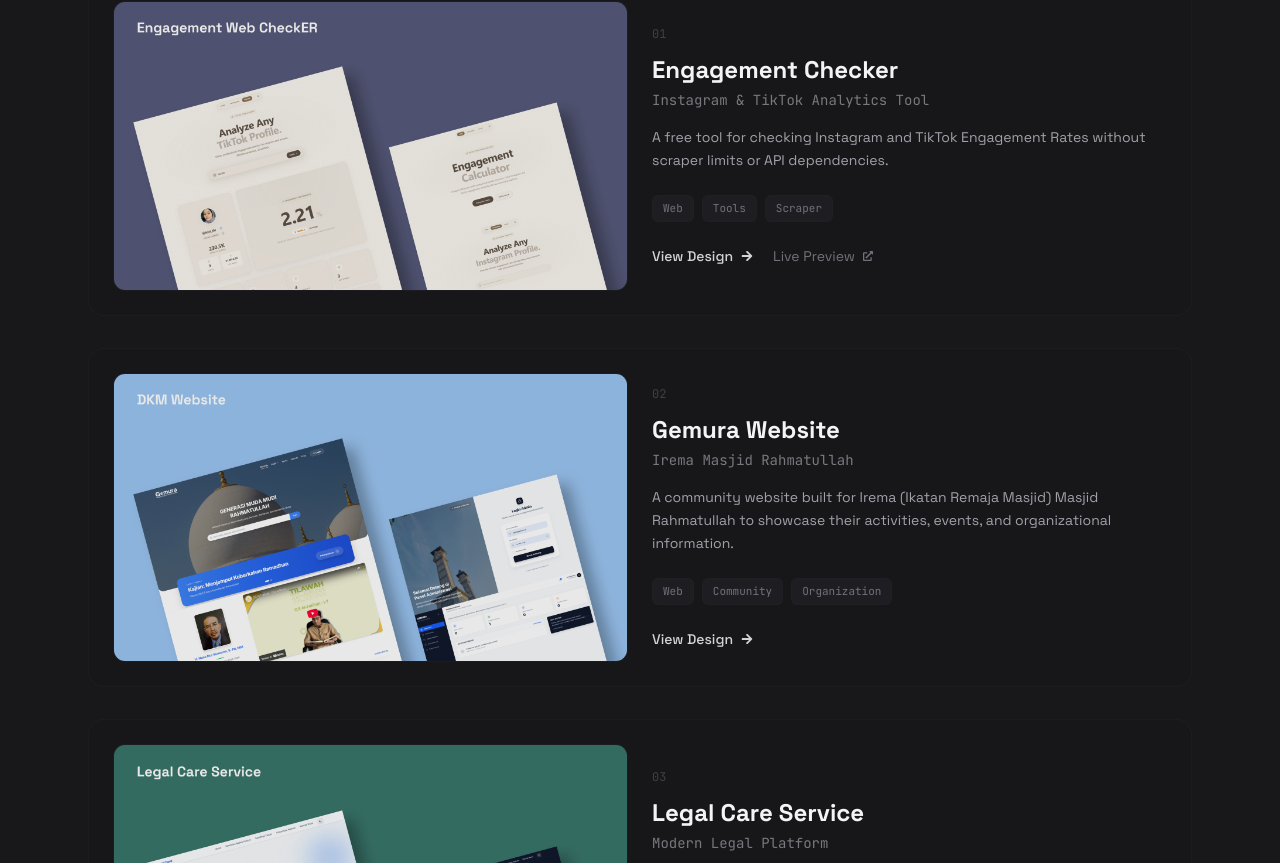
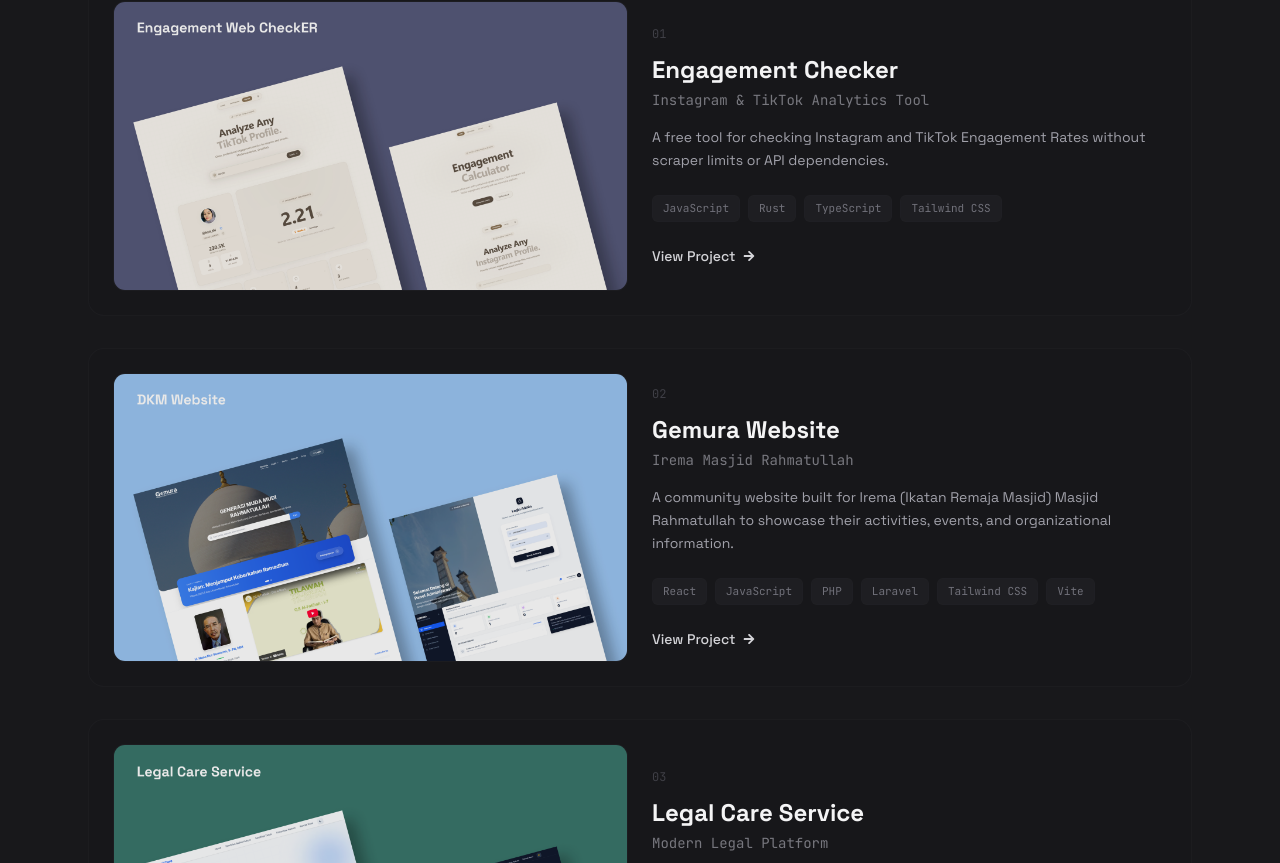
Before and after one commit to ArvinSSatria/arvinsultansatria, a React (Vite) app: page /projects in a window 1280 px wide. Shown: the part 497-1360 px from the top of the page. Built offline with nearby package versions, Linux system fonts and the light colour scheme.

Commit message:
Update project layout: project links, tech stack tags, and hide live preview

```diff
--- a/src/components/Projects.jsx
+++ b/src/components/Projects.jsx
@@ -109,19 +109,10 @@ const Projects = () => {
                         rel="noreferrer"
                         className="inline-flex items-center gap-2 text-sm font-medium text-zinc-700 dark:text-zinc-300 hover:text-accent transition-colors group/link"
                       >
-                        View Design
+                        View Project
                         <FaArrowRight className="w-3 h-3 group-hover/link:translate-x-1 transition-transform" />
                       </a>
-                      {project.preview !== '#' && (
-                        <a
-                          href={project.preview}
-                          target="_blank"
-                          rel="noreferrer"
-                          className="inline-flex items-center gap-2 text-sm text-zinc-400 dark:text-zinc-500 hover:text-zinc-700 dark:hover:text-zinc-300 transition-colors"
-                        >
-                          Live Preview <FaExternalLinkAlt className="w-2.5 h-2.5" />
-                        </a>
-                      )}
+
                     </div>
                   </div>
                 </motion.div>
--- a/src/data/portfolioData.js
+++ b/src/data/portfolioData.js
@@ -125,9 +125,9 @@ export const portfolioData = {
       subtitle: "Instagram & TikTok Analytics Tool",
       description: "A free tool for checking Instagram and TikTok Engagement Rates without scraper limits or API dependencies.",
       image: "/checker-website.png",
-      link: "https://engagement-checker.arvinsultansatria.my.id/",
+      link: "https://github.com/ArvinSSatria/CheckER",
       preview: "https://engagement-checker.arvinsultansatria.my.id/",
-      tags: ["Web", "Tools", "Scraper"],
+      tags: ["JavaScript", "Rust", "TypeScript", "Tailwind CSS"],
     },
     {
       id: 6,
@@ -135,9 +135,9 @@ export const portfolioData = {
       subtitle: "Irema Masjid Rahmatullah",
       description: "A community website built for Irema (Ikatan Remaja Masjid) Masjid Rahmatullah to showcase their activities, events, and organizational information.",
       image: "/gemura-website.png",
-      link: "#",
+      link: "https://github.com/ArvinSSatria/gemura-website",
       preview: "#",
-      tags: ["Web", "Community", "Organization"],
+      tags: ["React", "JavaScript", "PHP", "Laravel", "Tailwind CSS", "Vite"],
     },
     {
       id: 1,
@@ -145,9 +145,9 @@ export const portfolioData = {
       subtitle: "Modern Legal Platform",
       description: "A clean, responsive landing page for a legal digital agency focused on professional UX and conversion.",
       image: "/legal-care.png",
-      link: "#",
+      link: "https://github.com/ArvinSSatria/legal-care",
       preview: "#",
-      tags: ["Figma", "UI/UX", "Responsive"],
+      tags: ["Next.js", "React", "TypeScript", "Tailwind CSS"],
     },
     {
       id: 2,
@@ -155,7 +155,7 @@ export const portfolioData = {
       subtitle: "Camping Equipment Rental",
       description: "A clean, responsive landing page for a digital agency focused on beautiful UX and conversion.",
       image: "/camping-website.png",
-      link: "https://www.figma.com/design/dUAfipsJYOyx4I62etFoMc/Website-Camping?node-id=0-1&t=hfqaNfDEpRPGl0U1-1",
+      link: "https://github.com/Dian-AriMahiza/Camping-Rental",
       preview: "https://campingrental.freesite.online/",
       tags: ["Figma", "UI/UX", "Responsive"],
     },
@@ -175,7 +175,8 @@ export const portfolioData = {
       subtitle: "Business & Portfolio Platform",
       description: "Professional platform for building business websites and portfolio showcases.",
       image: "/agency-website.png",
-      tags: ["Web", "Business", "Portfolio"],
+      link: "https://github.com/ArvinSSatria/kata-kreatif",
+      tags: ["HTML", "CSS", "JavaScript"],
     }
   ],
 
```
